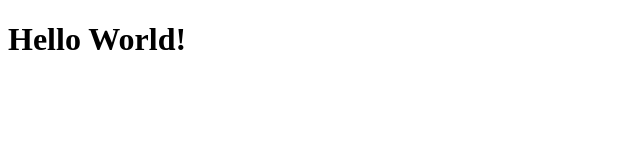
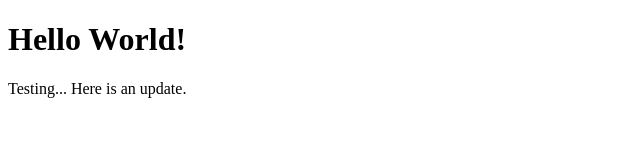
Before and after one commit to shaunthurley/ps-test, a plain HTML site: page index.html in a window 1280 px wide. Shown: the whole page, without its empty margins (0-640 px from the left). Drawn offline with Linux system fonts and the light colour scheme.

Commit message:
Added a new testing line

```diff
--- a/index.html
+++ b/index.html
@@ -7,5 +7,6 @@
 </head>
 <body>
     <h1>Hello World!</h1>
+    <p>Testing... Here is an update.</p>
 </body>
 </html>
```
